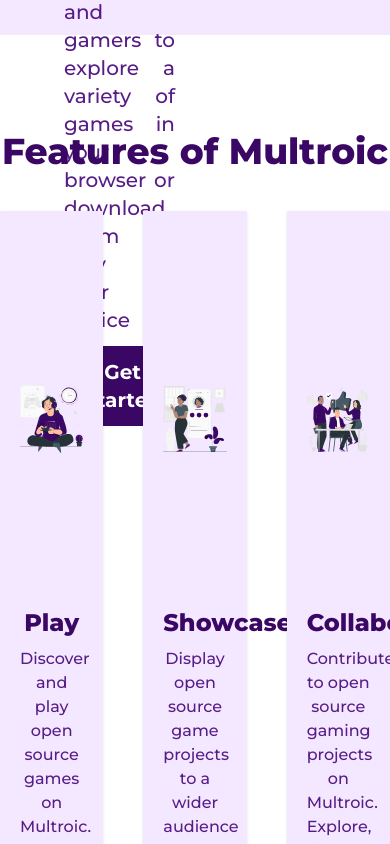
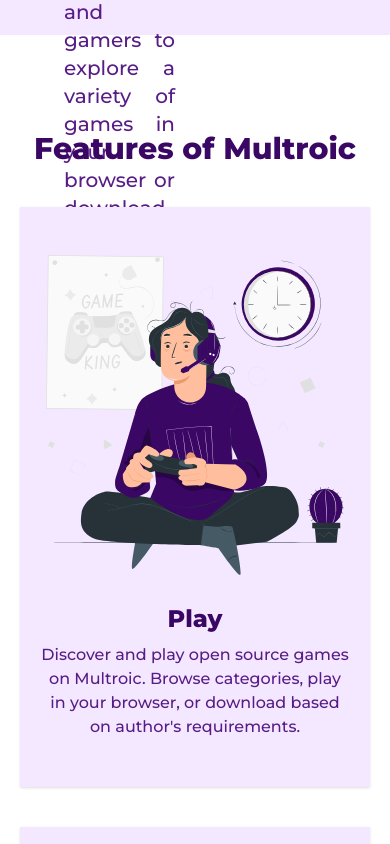
Before and after one commit to hariperisetla/Multroic, a Next.js app: page / in a window 390 px wide. Shown: the part 640-1484 px from the top of the page. Built offline with nearby package versions, Linux system fonts and the light colour scheme.

Commit message:
features mobile responsiveness added

```diff
--- a/components/Layouts/Main/Features.jsx
+++ b/components/Layouts/Main/Features.jsx
@@ -5,15 +5,15 @@ import FeaturesData from "../../../data/main/features.json";
 
 const Features = () => {
   return (
-    <section className="my-24 space-y-10">
-      <h1 className="font-extrabold text-4xl text-purple-950 text-center">
+    <section className="my-24 space-y-10 mx-5">
+      <h1 className="font-extrabold text-3xl md:text-4xl text-purple-950 text-center">
         Features of Multroic
       </h1>
-      <div className="container grid grid-cols-3 gap-10 mx-auto text-center">
+      <div className="container grid md:grid-cols-3 gap-10 mx-auto text-center">
         {FeaturesData.map((feature) => (
           <div
             key={feature.id}
-            className="bg-purple-100 p-5 shadow hover:shadow-lg space-y-2 py-12"
+            className="bg-purple-100 p-5 shadow hover:shadow-lg space-y-2 py-12 "
           >
             <div className="relative w-full h-80">
               <Image
```
